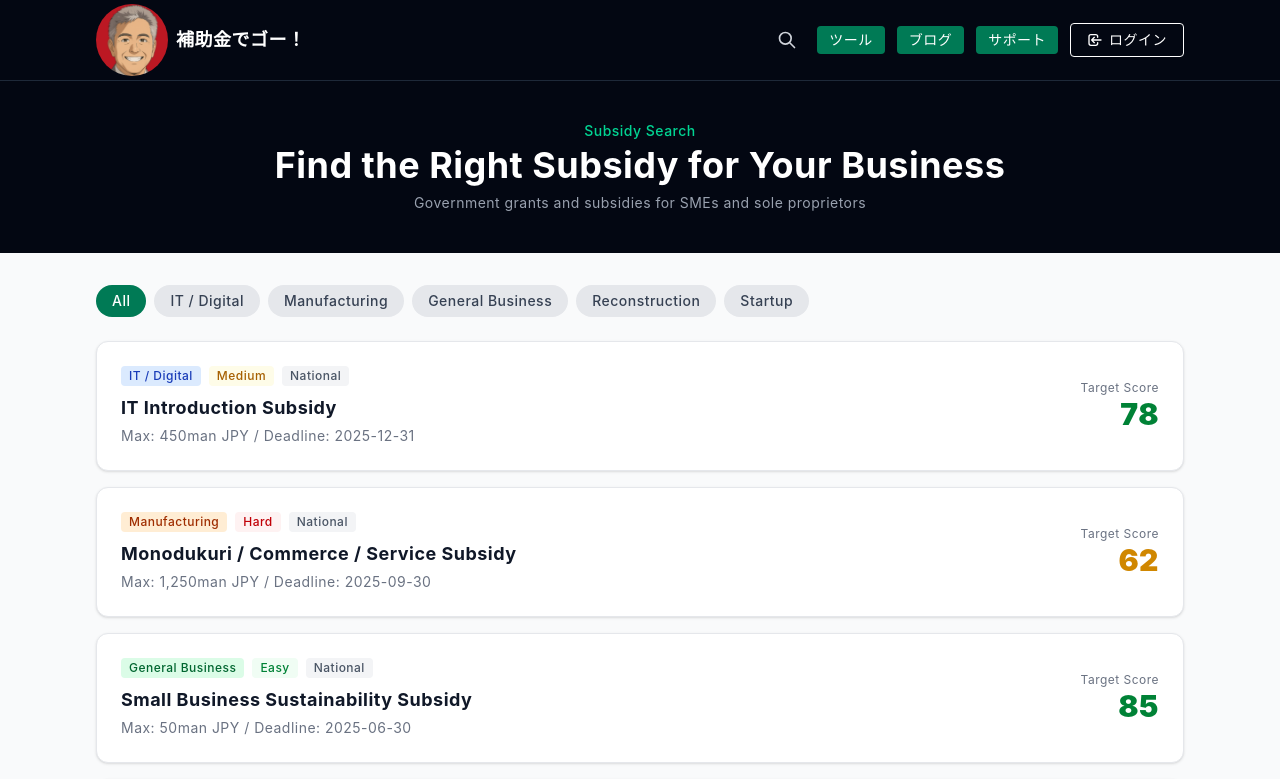
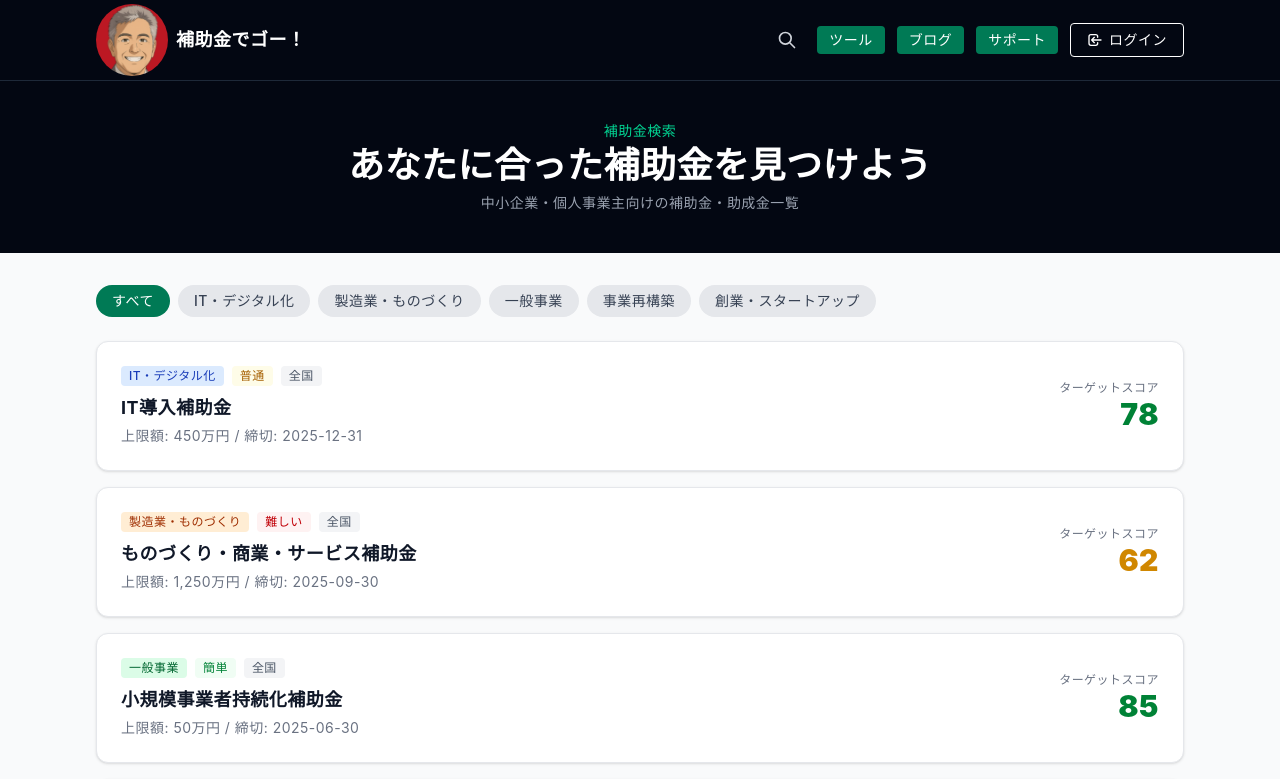
Before and after one commit to a-yama100/hojokindego-blog, a Next.js app: page /subsidies in a window 1280 px wide. Shown: the top 779 px of the page. Built offline with nearby package versions, Linux system fonts and the light colour scheme; no server answers.

Commit message:
Full Japanese localization for subsidies, blog, pricing pages

```diff
--- a/app/blog/page.tsx
+++ b/app/blog/page.tsx
@@ -14,7 +14,7 @@ import { AdBanner } from '@/components/AdBanner'
 
 export const metadata: Metadata = {
   title: 'ブログ',
-  description: 'AI活用の実践的なノウハウを発信。55歳以上の方がAIで稼ぐためのヒントが満載。',
+  description: '補助金・助成金の最新情報や申請のコツ、採択率を上げるノウハウを発信。',
 }
 
 export const revalidate = 60
@@ -54,7 +54,7 @@ export default async function BlogPage() {
       <Header />
       <main>
         {/* Hero */}
-        <PageHero title="ブログ" subtitle="AI活用の実践的なノウハウを発信" />
+        <PageHero title="ブログ" subtitle="補助金・助成金の最新情報と申請のコツ" />
 
         {/* Posts */}
 <section className="py-4">
--- a/app/category/[slug]/page.tsx
+++ b/app/category/[slug]/page.tsx
@@ -11,10 +11,10 @@ export default async function CategoryPage({ params }: { params: Promise<{ slug:
       <Header />
       <main>
         <Container className="py-20 text-center">
-          <h1 className="text-3xl font-bold text-gray-900 mb-4">Category: {slug}</h1>
-          <p className="text-gray-600 mb-6">Subsidies filtered by category. Coming soon.</p>
+          <h1 className="text-3xl font-bold text-gray-900 mb-4">{"\u30ab\u30c6\u30b4\u30ea: "}{slug}</h1>
+          <p className="text-gray-600 mb-6">{"\u30ab\u30c6\u30b4\u30ea\u5225\u306e\u88dc\u52a9\u91d1\u4e00\u89a7\u306f\u8fd1\u65e5\u516c\u958b\u4e88\u5b9a\u3067\u3059\u3002"}</p>
           <div className="flex justify-center">
-            <Link href="/subsidies"><Button variant="primary">Back to Subsidies</Button></Link>
+            <Link href="/subsidies"><Button variant="primary">{"\u88dc\u52a9\u91d1\u4e00\u89a7\u306b\u623b\u308b"}</Button></Link>
           </div>
         </Container>
       </main>
--- a/app/region/[slug]/page.tsx
+++ b/app/region/[slug]/page.tsx
@@ -11,10 +11,10 @@ export default async function RegionPage({ params }: { params: Promise<{ slug: s
       <Header />
       <main>
         <Container className="py-20 text-center">
-          <h1 className="text-3xl font-bold text-gray-900 mb-4">Region: {slug}</h1>
-          <p className="text-gray-600 mb-6">Subsidies filtered by region. Coming soon.</p>
+          <h1 className="text-3xl font-bold text-gray-900 mb-4">{"\u5730\u57df: "}{slug}</h1>
+          <p className="text-gray-600 mb-6">{"\u5730\u57df\u5225\u306e\u88dc\u52a9\u91d1\u4e00\u89a7\u306f\u8fd1\u65e5\u516c\u958b\u4e88\u5b9a\u3067\u3059\u3002"}</p>
           <div className="flex justify-center">
-            <Link href="/subsidies"><Button variant="primary">Back to Subsidies</Button></Link>
+            <Link href="/subsidies"><Button variant="primary">{"\u88dc\u52a9\u91d1\u4e00\u89a7\u306b\u623b\u308b"}</Button></Link>
           </div>
         </Container>
       </main>
--- a/app/subsidies/[slug]/page.tsx
+++ b/app/subsidies/[slug]/page.tsx
@@ -11,51 +11,51 @@ const SUBSIDIES: Record<string, {
   requirements: string[]; lastChecked: string
 }> = {
   'it-introduction-subsidy': {
-    title: 'IT Introduction Subsidy (IT Donyu Hojokin)', category: 'digitalization', region: 'national',
-    maxAmount: 4500000, difficulty: 'Medium', targetScore: 78, deadline: '2025-12-31',
-    ministry: 'Ministry of Economy, Trade and Industry', officialUrl: 'https://www.it-hojo.jp/',
-    summary: 'Supports SMEs adopting IT tools to improve productivity and business efficiency.',
-    requirements: ['SME or small business', 'IT tool adoption plan', 'Registered with IT vendor list'],
+    title: 'IT\u5c0e\u5165\u88dc\u52a9\u91d1', category: 'digitalization', region: 'national',
+    maxAmount: 4500000, difficulty: '\u666e\u901a', targetScore: 78, deadline: '2025-12-31',
+    ministry: '\u7d4c\u6e08\u7523\u696d\u7701', officialUrl: 'https://www.it-hojo.jp/',
+    summary: '\u4e2d\u5c0f\u4f01\u696d\u304cIT\u30c4\u30fc\u30eb\u3092\u5c0e\u5165\u3057\u3001\u751f\u7523\u6027\u5411\u4e0a\u3084\u696d\u52d9\u52b9\u7387\u5316\u3092\u56f3\u308b\u305f\u3081\u306e\u88dc\u52a9\u91d1\u3067\u3059\u3002',
+    requirements: ['\u4e2d\u5c0f\u4f01\u696d\u307e\u305f\u306f\u5c0f\u898f\u6a21\u4e8b\u696d\u8005', 'IT\u30c4\u30fc\u30eb\u5c0e\u5165\u8a08\u753b\u304c\u5fc5\u8981', 'IT\u30d9\u30f3\u30c0\u30fc\u30ea\u30b9\u30c8\u306b\u767b\u9332\u6e08\u307f\u3067\u3042\u308b\u3053\u3068'],
     lastChecked: '2025-01-15',
   },
   'monodukuri-subsidy': {
-    title: 'Monodukuri / Commerce / Service Subsidy', category: 'manufacturing', region: 'national',
-    maxAmount: 12500000, difficulty: 'Hard', targetScore: 62, deadline: '2025-09-30',
-    ministry: 'Ministry of Economy, Trade and Industry', officialUrl: 'https://portal.monodukuri-hojo.jp/',
-    summary: 'Supports SMEs investing in innovative manufacturing equipment and processes.',
-    requirements: ['Manufacturing SME', 'Innovation plan', 'Revenue growth target'],
+    title: '\u3082\u306e\u3065\u304f\u308a\u30fb\u5546\u696d\u30fb\u30b5\u30fc\u30d3\u30b9\u88dc\u52a9\u91d1', category: 'manufacturing', region: 'national',
+    maxAmount: 12500000, difficulty: '\u96e3\u3057\u3044', targetScore: 62, deadline: '2025-09-30',
+    ministry: '\u7d4c\u6e08\u7523\u696d\u7701', officialUrl: 'https://portal.monodukuri-hojo.jp/',
+    summary: '\u4e2d\u5c0f\u4f01\u696d\u304c\u9769\u65b0\u7684\u306a\u88fd\u9020\u8a2d\u5099\u3084\u30d7\u30ed\u30bb\u30b9\u306b\u6295\u8cc7\u3059\u308b\u305f\u3081\u306e\u88dc\u52a9\u91d1\u3067\u3059\u3002',
+    requirements: ['\u88fd\u9020\u696d\u306e\u4e2d\u5c0f\u4f01\u696d', '\u9769\u65b0\u8a08\u753b\u304c\u5fc5\u8981', '\u58f2\u4e0a\u6210\u9577\u76ee\u6a19\u306e\u8a2d\u5b9a'],
     lastChecked: '2025-01-15',
   },
   'jizokuka-kyoka-subsidy': {
-    title: 'Small Business Sustainability Subsidy (Jizokuka Kyoka)', category: 'general', region: 'national',
-    maxAmount: 500000, difficulty: 'Easy', targetScore: 85, deadline: '2025-06-30',
-    ministry: 'Japan Chamber of Commerce', officialUrl: 'https://r3.jizokukakyouka.go.jp/',
-    summary: 'Broad subsidy for small businesses to improve sales channels, advertising, and operations.',
-    requirements: ['Small business or sole proprietor', 'Business improvement plan', 'Not received recently'],
+    title: '\u5c0f\u898f\u6a21\u4e8b\u696d\u8005\u6301\u7d9a\u5316\u88dc\u52a9\u91d1', category: 'general', region: 'national',
+    maxAmount: 500000, difficulty: '\u7c21\u5358', targetScore: 85, deadline: '2025-06-30',
+    ministry: '\u5546\u5de5\u4f1a\u8b70\u6240', officialUrl: 'https://r3.jizokukakyouka.go.jp/',
+    summary: '\u5c0f\u898f\u6a21\u4e8b\u696d\u8005\u304c\u8ca9\u8def\u62e1\u5927\u3001\u5e83\u544a\u3001\u696d\u52d9\u6539\u5584\u306a\u3069\u306b\u5e45\u5e83\u304f\u6d3b\u7528\u3067\u304d\u308b\u88dc\u52a9\u91d1\u3067\u3059\u3002',
+    requirements: ['\u5c0f\u898f\u6a21\u4e8b\u696d\u8005\u307e\u305f\u306f\u500b\u4eba\u4e8b\u696d\u4e3b', '\u4e8b\u696d\u6539\u5584\u8a08\u753b\u304c\u5fc5\u8981', '\u76f4\u8fd1\u3067\u53d7\u7d66\u3057\u3066\u3044\u306a\u3044\u3053\u3068'],
     lastChecked: '2025-01-15',
   },
   'saikouchiku-subsidy': {
-    title: 'Business Reconstruction Subsidy (Jigyo Saikouchiku)', category: 'reconstruction', region: 'national',
-    maxAmount: 150000000, difficulty: 'Hard', targetScore: 55, deadline: '2025-10-31',
-    ministry: 'Ministry of Economy, Trade and Industry', officialUrl: 'https://jigyou-saikouchiku.go.jp/',
-    summary: 'Large-scale subsidy for businesses pivoting to new business areas post-COVID.',
-    requirements: ['Revenue decline due to COVID', 'New business category', 'Certified consultant required'],
+    title: '\u4e8b\u696d\u518d\u69cb\u7bc9\u88dc\u52a9\u91d1', category: 'reconstruction', region: 'national',
+    maxAmount: 150000000, difficulty: '\u96e3\u3057\u3044', targetScore: 55, deadline: '2025-10-31',
+    ministry: '\u7d4c\u6e08\u7523\u696d\u7701', officialUrl: 'https://jigyou-saikouchiku.go.jp/',
+    summary: '\u30b3\u30ed\u30ca\u5f8c\u306b\u65b0\u4e8b\u696d\u5206\u91ce\u3078\u8ee2\u63db\u3059\u308b\u4f01\u696d\u5411\u3051\u306e\u5927\u578b\u88dc\u52a9\u91d1\u3067\u3059\u3002',
+    requirements: ['\u30b3\u30ed\u30ca\u306b\u3088\u308b\u58f2\u4e0a\u6e1b\u5c11\u304c\u3042\u308b\u3053\u3068', '\u65b0\u305f\u306a\u4e8b\u696d\u30ab\u30c6\u30b4\u30ea\u3078\u306e\u53c2\u5165', '\u8a8d\u5b9a\u652f\u63f4\u6a5f\u95a2\u306e\u78ba\u8a8d\u304c\u5fc5\u8981'],
     lastChecked: '2025-01-15',
   },
   'tokyo-startup-subsidy': {
-    title: 'Tokyo Startup Support Grant', category: 'startup', region: 'tokyo',
-    maxAmount: 3000000, difficulty: 'Medium', targetScore: 72, deadline: '2025-08-31',
-    ministry: 'Tokyo Metropolitan Government', officialUrl: 'https://www.tokyo-startup.metro.tokyo.lg.jp/',
-    summary: 'Supports new businesses starting up in Tokyo with grants for initial costs.',
-    requirements: ['Starting business in Tokyo', 'Within 3 years of founding', 'Business plan approval'],
+    title: '\u6771\u4eac\u90fd\u5275\u696d\u52a9\u6210\u91d1', category: 'startup', region: 'tokyo',
+    maxAmount: 3000000, difficulty: '\u666e\u901a', targetScore: 72, deadline: '2025-08-31',
+    ministry: '\u6771\u4eac\u90fd', officialUrl: 'https://www.tokyo-startup.metro.tokyo.lg.jp/',
+    summary: '\u6771\u4eac\u90fd\u5185\u3067\u65b0\u305f\u306b\u8d77\u696d\u3059\u308b\u4e8b\u696d\u8005\u3092\u652f\u63f4\u3059\u308b\u52a9\u6210\u91d1\u3067\u3059\u3002',
+    requirements: ['\u6771\u4eac\u90fd\u5185\u3067\u306e\u5275\u696d', '\u5275\u696d\u304b\u30893\u5e74\u4ee5\u5185', '\u4e8b\u696d\u8a08\u753b\u306e\u627f\u8a8d\u304c\u5fc5\u8981'],
     lastChecked: '2025-01-15',
   },
 }
 
 const DIFFICULTY_COLOR: Record<string, string> = {
-  Easy: 'text-green-700 bg-green-50 border-green-200',
-  Medium: 'text-yellow-700 bg-yellow-50 border-yellow-200',
-  Hard: 'text-red-700 bg-red-50 border-red-200',
+  '\u7c21\u5358': 'text-green-700 bg-green-50 border-green-200',
+  '\u666e\u901a': 'text-yellow-700 bg-yellow-50 border-yellow-200',
+  '\u96e3\u3057\u3044': 'text-red-700 bg-red-50 border-red-200',
 }
 
 export async function generateStaticParams() {
@@ -71,9 +71,9 @@ export default async function SubsidyDetailPage({ params }: { params: Promise<{
         <Header />
         <main>
           <Container className="py-16 text-center">
-            <h1 className="text-2xl font-bold text-gray-900 mb-4">Subsidy Not Found</h1>
+            <h1 className="text-2xl font-bold text-gray-900 mb-4">{"\u88dc\u52a9\u91d1\u304c\u898b\u3064\u304b\u308a\u307e\u305b\u3093"}</h1>
             <div className="flex justify-center">
-              <Link href="/subsidies"><Button variant="primary">Back to Subsidies</Button></Link>
+              <Link href="/subsidies"><Button variant="primary">{"\u88dc\u52a9\u91d1\u4e00\u89a7\u306b\u623b\u308b"}</Button></Link>
             </div>
           </Container>
         </main>
@@ -89,41 +89,40 @@ export default async function SubsidyDetailPage({ params }: { params: Promise<{
       <main>
         <section className="bg-gray-950 text-white py-10">
           <Container>
-            <p className="text-emerald-400 text-sm font-medium mb-2">Subsidy Details</p>
+            <p className="text-emerald-400 text-sm font-medium mb-2">{"\u88dc\u52a9\u91d1\u8a73\u7d30"}</p>
             <h1 className="text-2xl md:text-3xl font-bold">{s.title}</h1>
             <p className="text-gray-400 text-sm mt-2">{s.ministry}</p>
           </Container>
         </section>
         <Container className="py-8">
           <div className="flex justify-start mb-6">
-            <Link href="/subsidies"><Button variant="outline" size="sm">Back to List</Button></Link>
+            <Link href="/subsidies"><Button variant="outline" size="sm">{"\u4e00\u89a7\u306b\u623b\u308b"}</Button></Link>
           </div>
           <div className="grid grid-cols-2 md:grid-cols-4 gap-4 mb-8">
             <div className={'border-2 rounded-xl p-4 text-center ' + scoreBg}>
-              <p className="text-xs text-gray-500 mb-1">Target Score</p>
+              <p className="text-xs text-gray-500 mb-1">{"\u30bf\u30fc\u30b2\u30c3\u30c8\u30b9\u30b3\u30a2"}</p>
               <p className={'text-3xl font-bold ' + scoreColor}>{s.targetScore}</p>
             </div>
             <div className="bg-white border border-gray-200 rounded-xl p-4 text-center">
-              <p className="text-xs text-gray-500 mb-1">Max Amount</p>
-              <p className="text-lg font-bold text-emerald-700">{s.maxAmount.toLocaleString()}</p>
-              <p className="text-xs text-gray-400">JPY</p>
+              <p className="text-xs text-gray-500 mb-1">{"\u4e0a\u9650\u984d"}</p>
+              <p className="text-lg font-bold text-emerald-700">{(s.maxAmount / 10000).toLocaleString()}{"\u4e07\u5186"}</p>
             </div>
             <div className={'border rounded-xl p-4 text-center ' + DIFFICULTY_COLOR[s.difficulty]}>
-              <p className="text-xs mb-1">Difficulty</p>
+              <p className="text-xs mb-1">{"\u96e3\u6613\u5ea6"}</p>
               <p className="text-xl font-bold">{s.difficulty}</p>
             </div>
             <div className="bg-white border border-gray-200 rounded-xl p-4 text-center">
-              <p className="text-xs text-gray-500 mb-1">Deadline</p>
+              <p className="text-xs text-gray-500 mb-1">{"\u7de0\u5207"}</p>
               <p className="text-sm font-bold text-gray-900">{s.deadline}</p>
             </div>
           </div>
           <div className="bg-white border border-gray-200 rounded-xl p-6 mb-6">
-            <h2 className="text-lg font-bold text-gray-900 mb-3">Overview</h2>
+            <h2 className="text-lg font-bold text-gray-900 mb-3">{"\u6982\u8981"}</h2>
             <p className="text-gray-700">{s.summary}</p>
-            <p className="text-xs text-gray-400 mt-4">Last verified: {s.lastChecked}. Always check the official source for the latest information.</p>
+            <p className="text-xs text-gray-400 mt-4">{"\u6700\u7d42\u78ba\u8a8d\u65e5: "}{s.lastChecked}{"\u3002\u6700\u65b0\u60c5\u5831\u306f\u5fc5\u305a\u516c\u5f0f\u30b5\u30a4\u30c8\u3067\u3054\u78ba\u8a8d\u304f\u3060\u3055\u3044\u3002"}</p>
           </div>
           <div className="bg-white border border-gray-200 rounded-xl p-6 mb-6">
-            <h2 className="text-lg font-bold text-gray-900 mb-3">Key Requirements</h2>
+            <h2 className="text-lg font-bold text-gray-900 mb-3">{"\u4e3b\u306a\u8981\u4ef6"}</h2>
             <ul className="space-y-2">
               {s.requirements.map((req, i) => (
                 <li key={i} className="flex items-start gap-3">
@@ -134,11 +133,11 @@ export default async function SubsidyDetailPage({ params }: { params: Promise<{
             </ul>
           </div>
           <div className="bg-emerald-50 border border-emerald-200 rounded-xl p-6 text-center">
-            <h3 className="text-lg font-bold text-gray-900 mb-2">Apply via Official Source</h3>
-            <p className="text-gray-600 text-sm mb-4">Always confirm details and apply through the official government website.</p>
+            <h3 className="text-lg font-bold text-gray-900 mb-2">{"\u516c\u5f0f\u30b5\u30a4\u30c8\u304b\u3089\u7533\u8acb"}</h3>
+            <p className="text-gray-600 text-sm mb-4">{"\u8a73\u7d30\u306f\u5fc5\u305a\u516c\u5f0f\u30b5\u30a4\u30c8\u3067\u78ba\u8a8d\u306e\u4e0a\u3001\u7533\u8acb\u3057\u3066\u304f\u3060\u3055\u3044\u3002"}</p>
             <div className="flex justify-center gap-3 flex-wrap">
-              <a href={s.officialUrl} target="_blank" rel="noopener noreferrer" className="inline-flex items-center px-6 py-3 bg-emerald-700 text-white font-bold rounded-lg hover:bg-emerald-800 transition-colors">Official Website</a>
-              <Link href="/subsidies"><Button variant="outline">Back to List</Button></Link>
+              <a href={s.officialUrl} target="_blank" rel="noopener noreferrer" className="inline-flex items-center px-6 py-3 bg-emerald-700 text-white font-bold rounded-lg hover:bg-emerald-800 transition-colors">{"\u516c\u5f0f\u30b5\u30a4\u30c8\u3078"}</a>
+              <Link href="/subsidies"><Button variant="outline">{"\u4e00\u89a7\u306b\u623b\u308b"}</Button></Link>
             </div>
           </div>
         </Container>
--- a/app/subsidies/page.tsx
+++ b/app/subsidies/page.tsx
@@ -6,25 +6,25 @@ import { Button } from '@/components/Button'
 import Link from 'next/link'
 
 const SUBSIDIES = [
-  { slug: 'it-introduction-subsidy', title: 'IT Introduction Subsidy', category: 'digitalization', region: 'national', maxAmount: 4500000, difficulty: 'Medium', targetScore: 78, deadline: '2025-12-31' },
-  { slug: 'monodukuri-subsidy', title: 'Monodukuri / Commerce / Service Subsidy', category: 'manufacturing', region: 'national', maxAmount: 12500000, difficulty: 'Hard', targetScore: 62, deadline: '2025-09-30' },
-  { slug: 'jizokuka-kyoka-subsidy', title: 'Small Business Sustainability Subsidy', category: 'general', region: 'national', maxAmount: 500000, difficulty: 'Easy', targetScore: 85, deadline: '2025-06-30' },
-  { slug: 'saikouchiku-subsidy', title: 'Business Reconstruction Subsidy', category: 'reconstruction', region: 'national', maxAmount: 150000000, difficulty: 'Hard', targetScore: 55, deadline: '2025-10-31' },
-  { slug: 'tokyo-startup-subsidy', title: 'Tokyo Startup Support Grant', category: 'startup', region: 'tokyo', maxAmount: 3000000, difficulty: 'Medium', targetScore: 72, deadline: '2025-08-31' },
+  { slug: 'it-introduction-subsidy', title: 'IT\u5c0e\u5165\u88dc\u52a9\u91d1', category: 'digitalization', region: 'national', maxAmount: 4500000, difficulty: '\u666e\u901a', targetScore: 78, deadline: '2025-12-31' },
+  { slug: 'monodukuri-subsidy', title: '\u3082\u306e\u3065\u304f\u308a\u30fb\u5546\u696d\u30fb\u30b5\u30fc\u30d3\u30b9\u88dc\u52a9\u91d1', category: 'manufacturing', region: 'national', maxAmount: 12500000, difficulty: '\u96e3\u3057\u3044', targetScore: 62, deadline: '2025-09-30' },
+  { slug: 'jizokuka-kyoka-subsidy', title: '\u5c0f\u898f\u6a21\u4e8b\u696d\u8005\u6301\u7d9a\u5316\u88dc\u52a9\u91d1', category: 'general', region: 'national', maxAmount: 500000, difficulty: '\u7c21\u5358', targetScore: 85, deadline: '2025-06-30' },
+  { slug: 'saikouchiku-subsidy', title: '\u4e8b\u696d\u518d\u69cb\u7bc9\u88dc\u52a9\u91d1', category: 'reconstruction', region: 'national', maxAmount: 150000000, difficulty: '\u96e3\u3057\u3044', targetScore: 55, deadline: '2025-10-31' },
+  { slug: 'tokyo-startup-subsidy', title: '\u6771\u4eac\u90fd\u5275\u696d\u52a9\u6210\u91d1', category: 'startup', region: 'tokyo', maxAmount: 3000000, difficulty: '\u666e\u901a', targetScore: 72, deadline: '2025-08-31' },
 ]
 
 const CATEGORIES: Record<string, { label: string; color: string }> = {
-  digitalization: { label: 'IT / Digital', color: 'bg-blue-100 text-blue-800' },
-  manufacturing: { label: 'Manufacturing', color: 'bg-orange-100 text-orange-800' },
-  general: { label: 'General Business', color: 'bg-green-100 text-green-800' },
-  reconstruction: { label: 'Reconstruction', color: 'bg-purple-100 text-purple-800' },
-  startup: { label: 'Startup', color: 'bg-pink-100 text-pink-800' },
+  digitalization: { label: 'IT\u30fb\u30c7\u30b8\u30bf\u30eb\u5316', color: 'bg-blue-100 text-blue-800' },
+  manufacturing: { label: '\u88fd\u9020\u696d\u30fb\u3082\u306e\u3065\u304f\u308a', color: 'bg-orange-100 text-orange-800' },
+  general: { label: '\u4e00\u822c\u4e8b\u696d', color: 'bg-green-100 text-green-800' },
+  reconstruction: { label: '\u4e8b\u696d\u518d\u69cb\u7bc9', color: 'bg-purple-100 text-purple-800' },
+  startup: { label: '\u5275\u696d\u30fb\u30b9\u30bf\u30fc\u30c8\u30a2\u30c3\u30d7', color: 'bg-pink-100 text-pink-800' },
 }
 
 const DIFFICULTY_COLOR: Record<string, string> = {
-  Easy: 'text-green-700 bg-green-50',
-  Medium: 'text-yellow-700 bg-yellow-50',
-  Hard: 'text-red-700 bg-red-50',
+  '\u7c21\u5358': 'text-green-700 bg-green-50',
+  '\u666e\u901a': 'text-yellow-700 bg-yellow-50',
+  '\u96e3\u3057\u3044': 'text-red-700 bg-red-50',
 }
 
 export default function SubsidiesPage() {
@@ -35,15 +35,15 @@ export default function SubsidiesPage() {
         <section className="bg-gray-950 text-white py-10">
           <Container>
             <div className="text-center">
-              <p className="text-emerald-400 text-sm font-medium mb-1">Subsidy Search</p>
-              <h1 className="text-3xl md:text-4xl font-bold">Find the Right Subsidy for Your Business</h1>
-              <p className="text-gray-400 text-sm mt-2">Government grants and subsidies for SMEs and sole proprietors</p>
+              <p className="text-emerald-400 text-sm font-medium mb-1">{"\u88dc\u52a9\u91d1\u691c\u7d22"}</p>
+              <h1 className="text-3xl md:text-4xl font-bold">{"\u3042\u306a\u305f\u306b\u5408\u3063\u305f\u88dc\u52a9\u91d1\u3092\u898b\u3064\u3051\u3088\u3046"}</h1>
+              <p className="text-gray-400 text-sm mt-2">{"\u4e2d\u5c0f\u4f01\u696d\u30fb\u500b\u4eba\u4e8b\u696d\u4e3b\u5411\u3051\u306e\u88dc\u52a9\u91d1\u30fb\u52a9\u6210\u91d1\u4e00\u89a7"}</p>
             </div>
           </Container>
         </section>
         <Container className="py-8">
           <div className="flex flex-wrap gap-2 mb-6">
-            <Link href="/subsidies" className="px-4 py-1.5 rounded-full text-sm font-medium bg-emerald-700 text-white">All</Link>
+            <Link href="/subsidies" className="px-4 py-1.5 rounded-full text-sm font-medium bg-emerald-700 text-white">{"\u3059\u3079\u3066"}</Link>
             {Object.entries(CATEGORIES).map(([slug, cat]) => (
               <Link key={slug} href={"/category/" + slug} className="px-4 py-1.5 rounded-full text-sm font-medium bg-gray-200 text-gray-700 hover:bg-gray-300 transition-colors">
                 {cat.label}
@@ -62,13 +62,13 @@ export default function SubsidiesPage() {
                       <div className="flex flex-wrap gap-2 mb-2">
                         {cat && <span className={"px-2 py-0.5 rounded text-xs font-medium " + cat.color}>{cat.label}</span>}
                         <span className={"px-2 py-0.5 rounded text-xs font-medium " + diffClass}>{s.difficulty}</span>
-                        <span className="px-2 py-0.5 rounded text-xs font-medium bg-gray-100 text-gray-600">{s.region === "national" ? "National" : s.region}</span>
+                        <span className="px-2 py-0.5 rounded text-xs font-medium bg-gray-100 text-gray-600">{s.region === "national" ? "\u5168\u56fd" : s.region}</span>
                       </div>
                       <h2 className="text-lg font-bold text-gray-900 mb-1">{s.title}</h2>
-                      <p className="text-sm text-gray-500">Max: {(s.maxAmount / 10000).toLocaleString()}man JPY / Deadline: {s.deadline}</p>
+                      <p className="text-sm text-gray-500">{"\u4e0a\u9650\u984d: "}{(s.maxAmount / 10000).toLocaleString()}{"\u4e07\u5186 / \u7de0\u5207: "}{s.deadline}</p>
                     </div>
                     <div className="text-center md:text-right">
-                      <p className="text-xs text-gray-500">Target Score</p>
+                      <p className="text-xs text-gray-500">{"\u30bf\u30fc\u30b2\u30c3\u30c8\u30b9\u30b3\u30a2"}</p>
                       <div className={"text-3xl font-black " + scoreColor}>{s.targetScore}</div>
                     </div>
                   </div>
@@ -77,8 +77,8 @@ export default function SubsidiesPage() {
             })}
           </div>
           <div className="mt-8 text-center">
-            <p className="text-gray-500 text-sm mb-4">More subsidies coming soon. Premium members get deadline alerts and personalized matches.</p>
-            <Link href="/pricing"><Button variant="outline">View Plans</Button></Link>
+            <p className="text-gray-500 text-sm mb-4">{"\u4eca\u5f8c\u3055\u3089\u306b\u591a\u304f\u306e\u88dc\u52a9\u91d1\u3092\u8ffd\u52a0\u4e88\u5b9a\u3067\u3059\u3002\u30d7\u30ec\u30df\u30a2\u30e0\u4f1a\u54e1\u306f\u7de0\u5207\u30a2\u30e9\u30fc\u30c8\u3084\u696d\u7a2e\u5225\u304a\u3059\u3059\u3081\u3092\u3054\u5229\u7528\u3044\u305f\u3060\u3051\u307e\u3059\u3002"}</p>
+            <Link href="/pricing"><Button variant="outline">{"\u4f1a\u54e1\u30d7\u30e9\u30f3\u3092\u898b\u308b"}</Button></Link>
           </div>
         </Container>
       </main>
```
Also changed, not shown: app/blog/[slug]/page.tsx (+7 -7 lines), app/pricing/page.tsx (+4 -4 lines).
